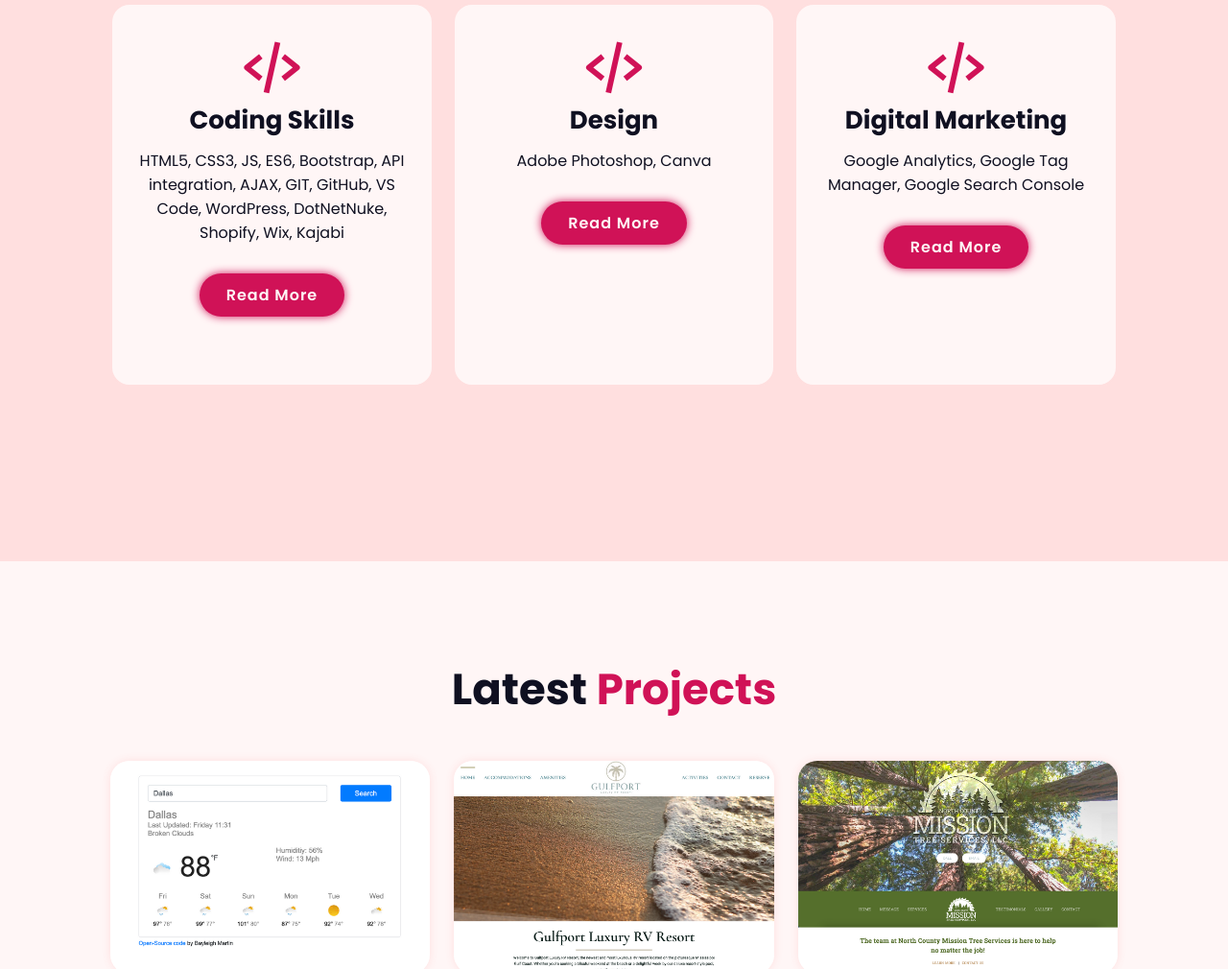
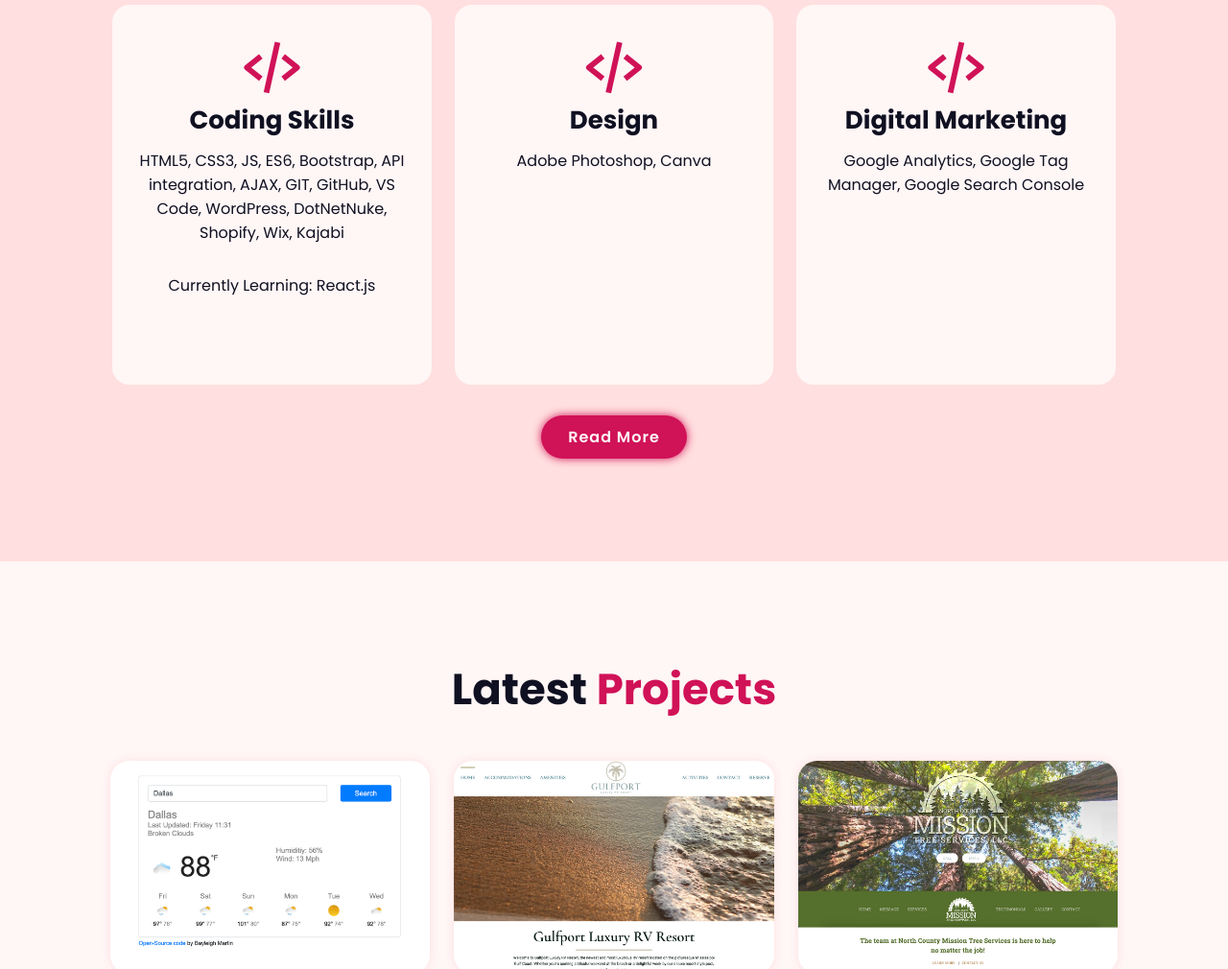
Before and after one commit to smartinnni/Portfolio, a plain HTML site: page index.html in a window 1280 px wide. Shown: the part 1815-2825 px from the top of the page at 96% size. Drawn offline with nearby package versions, Linux system fonts and the light colour scheme; a web font is replaced by a local one.

Commit message:
Updated links and skills button

```diff
--- a/index.html
+++ b/index.html
@@ -85,23 +85,22 @@
                 <h3>Coding Skills</h3>
                 <p>HTML5, CSS3, JS, ES6, Bootstrap, API integration, AJAX, GIT, GitHub, VS Code,
                 WordPress, DotNetNuke, Shopify, Wix, Kajabi</p>
-                <a href="#" class="btn">Read More</a>
+                <p>Currently Learning: React.js</p>
             </div>
 
             <div class="services-box">
                 <i class='bx bx-code-alt'></i>
                 <h3>Design</h3>
                 <p>Adobe Photoshop, Canva</p>
-                <a href="#" class="btn">Read More</a>
             </div>
 
             <div class="services-box">
                 <i class='bx bx-code-alt'></i>
                 <h3>Digital Marketing</h3>
                 <p>Google Analytics, Google Tag Manager, Google Search Console</p>
-                <a href="#" class="btn">Read More</a>
             </div>
         </div>
+        <div class="services-btn" ><a href="#portfolio" class="btn">Read More</a></div>
     </section>
 
     <!-- portfolio section design -->
@@ -159,7 +158,7 @@
                     <h4>Landing Page Design</h4>
                     <p>Designed to bring users to rent the property. </p>
                     <p>
-                        <a href="https://sandy.impactgroupwebsites2.com/" target="_blank" title="Click to view the landing page"><i class='bx bx-link-external'></i></a>
+                        <a href="https://carpinteriabeachfrontrental.com/" target="_blank" title="Click to view the landing page"><i class='bx bx-link-external'></i></a>
                     </p>
                 </div>
             </div>
--- a/src/style.css
+++ b/src/style.css
@@ -247,6 +247,14 @@ span {
 .services-box .btn {
     justify-content: flex-end;
 
+}
+
+.services-btn {
+    display: flex;
+    justify-content: center;
+    align-items: center;
+    flex-wrap: wrap;
+    margin-top: 30px;
 }
 
 .portfolio {
```
